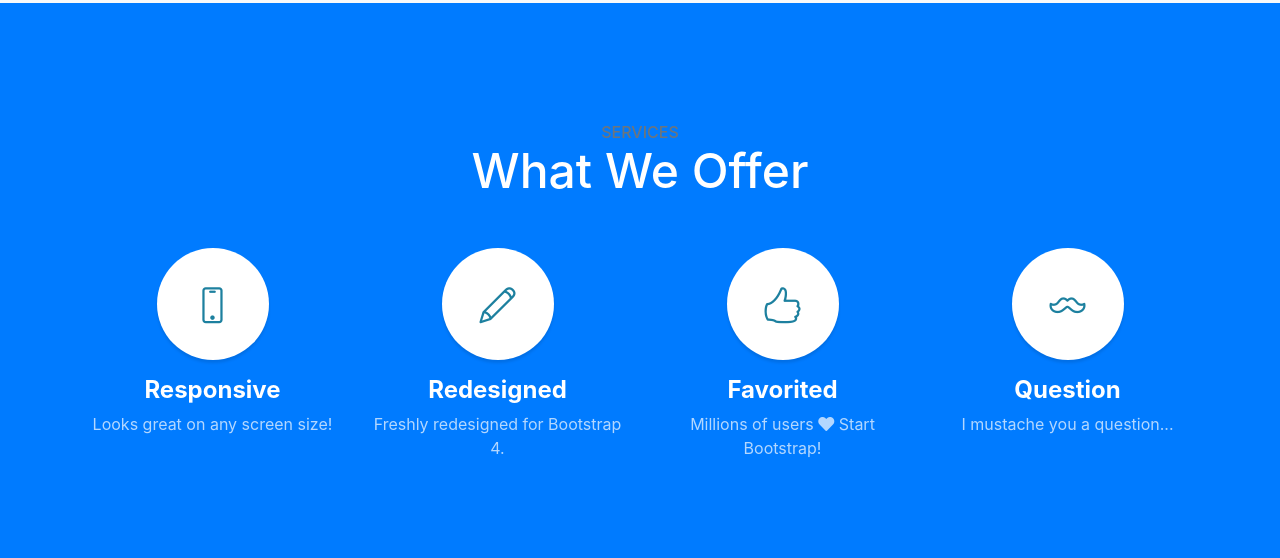
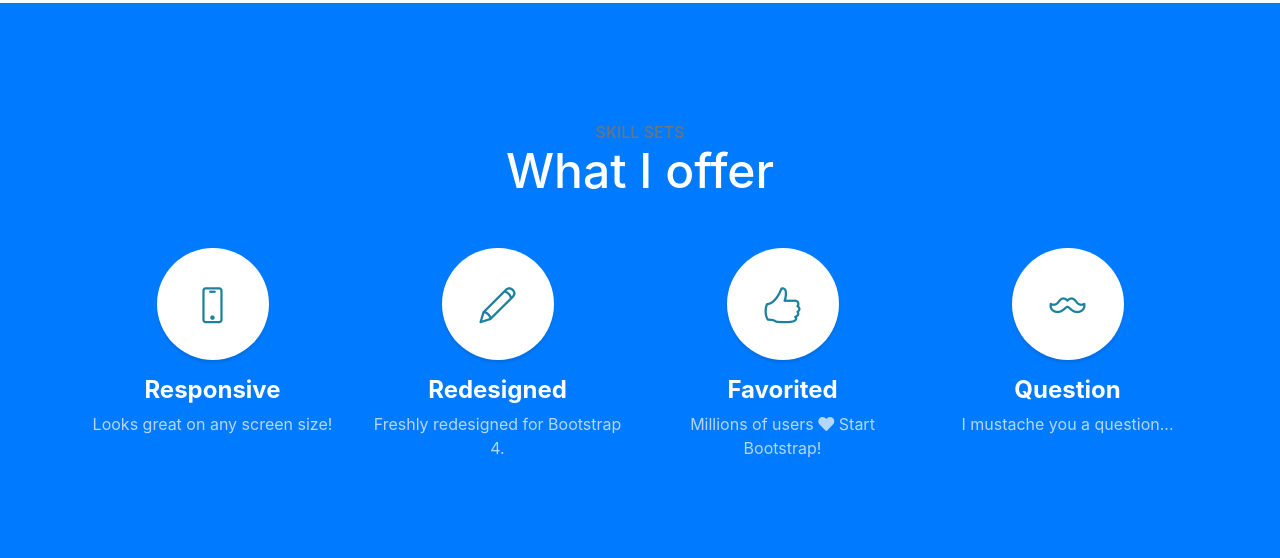
Before and after one commit to Rakshith2294/Rakshith2294.github.io, a website with bundled scripts: page index.html in a window 1280 px wide. Shown: the part 1200-1758 px from the top of the page. Built offline with nearby package versions, Linux system fonts and the light colour scheme.

Commit message:
Update index.html

```diff
--- a/index.html
+++ b/index.html
@@ -83,8 +83,8 @@
   <section class="content-section bg-primary text-white text-center" id="services">
     <div class="container">
       <div class="content-section-heading">
-        <h3 class="text-secondary mb-0">Services</h3>
-        <h2 class="mb-5">What We Offer</h2>
+        <h3 class="text-secondary mb-0">SKILL SETS</h3>
+        <h2 class="mb-5">What I offer</h2>
       </div>
       <div class="row">
         <div class="col-lg-3 col-md-6 mb-5 mb-lg-0">
```
